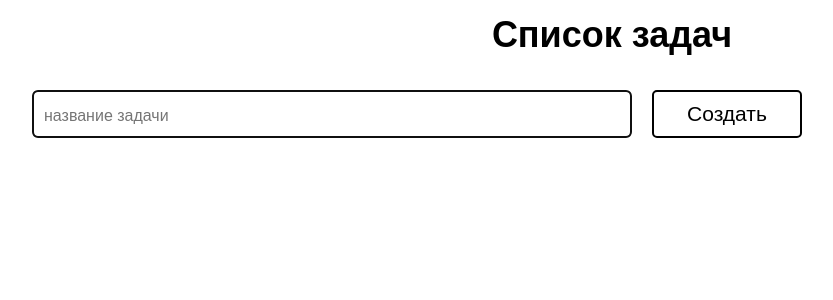
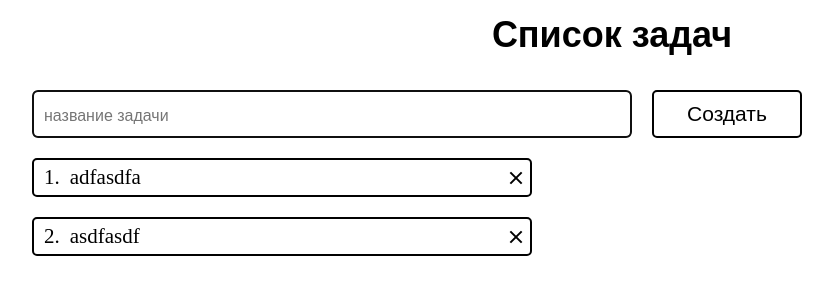
Before and after one commit to alexandershubin/todo, a React (Create React App) app: page / in a window 1280 px wide. Shown: the top 300 px of the page, without its empty margins (28-861 px from the left). Built offline with nearby package versions, Linux system fonts and the light colour scheme; data requests are answered from the project's data file.

Commit message:
master - refactoring

```diff
--- a/db.json
+++ b/db.json
@@ -1,3 +1,14 @@
 {
-  "todos": []
+  "todos": [
+    {
+      "text": "adfasdfa",
+      "done": false,
+      "id": 1
+    },
+    {
+      "text": "asdfasdf",
+      "done": false,
+      "id": 2
+    }
+  ]
 }
--- a/src/components/Todos/TodoList/TodoList.tsx
+++ b/src/components/Todos/TodoList/TodoList.tsx
@@ -1,25 +1,28 @@
-import {TodosItem} from "./TodosItem/TodosItem";
+import { TodosItem } from "./TodosItem/TodosItem";
 import React from "react";
+import { Todo } from "../../../store/types";
 
-interface Item {
-    id: number,
-    text: string
+export interface Items {
+  todos: Todo[];
+  deleteTodosId: any; // ?
 }
 
-export const TodoList = (props: any) => {
-    const {todos, dltTodo} = props;
+export const TodoList = (props: Items) => {
+  const { todos, deleteTodosId } = props;
   return (
     <ul className="todos__list">
-            {todos.map((item: Item, index: number) => {
+      {todos.map((item, index: number) => {
         return (
-                    <TodosItem key={item.id}
+          <TodosItem
+            key={item.id}
             index={index + 1}
-                               todo={item.text}
+            text={item.text}
             id={item.id}
-                               dltTodo={dltTodo}
+            done={item.done}
+            deleteTodosId={deleteTodosId}
           />
-                )
+        );
       })}
     </ul>
-    )
-}
+  );
+};
--- a/src/components/Todos/TodoList/TodosItem/TodosItem.tsx
+++ b/src/components/Todos/TodoList/TodosItem/TodosItem.tsx
@@ -1,13 +1,18 @@
-import {Button} from "../../../Ui/Button";
+import { Button } from "../../../Ui/Button";
+import { Todo } from "../../../../store/types";
 
-export const TodosItem = (props: any) => {
-    const {index, todo, id, dltTodo} = props;
+interface itemProps extends Todo {
+  index: number;
+  deleteTodosId: any;
+}
+export const TodosItem = (props: itemProps) => {
+  const { index, text, id, deleteTodosId } = props;
 
-    return (
-        <li className="todos__item">
-            <span className="todos__num">{index}.</span>
-            <span className="todos__text">{todo}</span>
-            <Button handleClick={() => dltTodo(id)} className="todos__btn"/>
-        </li>
-    )
-}
+  return (
+    <li className="todos__item">
+      <span className="todos__num">{index}.</span>
+      <span className="todos__text">{text}</span>
+      <Button handleClick={() => deleteTodosId(id)} className="todos__btn" />
+    </li>
+  );
+};
--- a/src/components/Todos/Todos.tsx
+++ b/src/components/Todos/Todos.tsx
@@ -1,52 +1,49 @@
-import {TodoInput} from "./TodoInput/TodoInput";
-import {Todo} from "../../store/types";
-import {TodoList} from "./TodoList/TodoList";
-import React, {useEffect, useState} from "react";
-import {useDispatch} from "react-redux";
-import {deleteTodos, fetchTodos, saveTodo} from "../../store/redusers/store";
+import { TodoInput } from "./TodoInput/TodoInput";
+import { Todo } from "../../store/types";
+import { TodoList } from "./TodoList/TodoList";
+import React, { useEffect, useState } from "react";
+import { useDispatch } from "react-redux";
+import { deleteTodos, fetchTodos, saveTodo } from "../../store/redusers/store";
+import "./Todos.scss";
 
-interface TodosProps {
-    todos: Todo[];
+export interface TodosProps {
+  todos: Todo[];
 }
 
-export const Todos = ({todos}: TodosProps) => {
-    const [todo, setTodo] = useState('');
-    const dispatch = useDispatch();
+export const Todos = ({ todos }: TodosProps) => {
+  const [todo, setTodo] = useState("");
+  const dispatch = useDispatch();
 
-    const createTodo = (e: React.ChangeEvent<HTMLInputElement>) => setTodo(e.target.value);
+  useEffect(() => {
+    todoShow();
+  }, [dispatch]);
 
-    const postTodo = (todo: string) => {
-        dispatch(saveTodo(todo));
-    }
+  const createTodo = (e: React.ChangeEvent<HTMLInputElement>) =>
+    setTodo(e.target.value);
 
-    const todoShow = () => {
-        dispatch(fetchTodos());
-    }
+  const postTodo = (todo: string) => {
+    dispatch(saveTodo(todo));
+  };
 
-    const deleteTodosId = (id: number) => {
-        dispatch(deleteTodos(id))
-    }
+  const todoShow = () => {
+    dispatch(fetchTodos());
+  };
 
-    const addTodos = (event: any) => {
-        event.preventDefault();
-        todo.trim() && postTodo(todo)
-        setTodo('');
-    }
+  const deleteTodosId = (id: number) => {
+    dispatch(deleteTodos(id));
+  };
 
-    useEffect(() => {
-        todoShow();
-    }, [dispatch]);
+  const addTodos = (event: React.ChangeEvent<HTMLInputElement>) => {
+    event.preventDefault();
+    todo.trim() && postTodo(todo);
+    setTodo("");
+  };
 
-    return (
-        <div className="todos">
-            <h1 className="title-h1 title-h1--todos">Список задач</h1>
-            <TodoInput todos={todos}
-                       todo={todo}
-                       addTodos={addTodos}
-                       createTodo={createTodo}/>
-            <TodoList todos={todos}
-                      dltTodo={deleteTodosId}
-            />
-        </div>
-    )
-}
+  return (
+    <div className="todos">
+      <h1 className="title-h1 title-h1--todos">Список задач</h1>
+      <TodoInput todo={todo} addTodos={addTodos} createTodo={createTodo} />
+      <TodoList todos={todos} deleteTodosId={deleteTodosId} />
+    </div>
+  );
+};
--- a/src/store/redusers/store.ts
+++ b/src/store/redusers/store.ts
@@ -1,34 +1,34 @@
-import {createSlice, PayloadAction} from '@reduxjs/toolkit';
-import {AppDispatch, AppState} from "./rootReducer";
+import { createSlice, PayloadAction } from "@reduxjs/toolkit";
+import { AppDispatch, AppState } from "./rootReducer";
 import axios from "axios";
-import {Todo} from "../types";
+import { Todo } from "../types";
 
 interface TodosSliceState {
   todos: Todo[];
-    loading: boolean
+  loading: boolean;
 }
 
-const apiUrl: string = 'http://localhost:8000/todos/';
+const apiUrl: string = "http://localhost:8000/todos/";
 
 const initialState: TodosSliceState = {
   todos: [],
-    loading: false
-}
+  loading: false,
+};
 
 export const todosSlice = createSlice({
-    name: 'todos',
+  name: "todos",
   initialState,
   reducers: {
-        addTodo: (state, action: PayloadAction<Todo>) => {
+    setTodo: (state, action: PayloadAction<Todo>) => {
       state.todos.push(action.payload); // пушит todos через пост запрос
     },
 
-        setTodos: (state, action: PayloadAction<Todo[]>) => {
+    getTodos: (state, action: PayloadAction<Todo[]>) => {
       state.todos = action.payload; // получает туду через get
     },
 
     removeTodo: (state, action: PayloadAction<number>) => {
-            state.todos = state.todos.filter(({id}) => id !== action.payload);
+      state.todos = state.todos.filter(({ id }) => id !== action.payload);
     },
 
     setLoading: (state, action: PayloadAction<boolean>) => {
@@ -37,40 +37,40 @@ export const todosSlice = createSlice({
   },
 });
 
-export const selectTodos = (state: AppState) => state.todos.todos;
-export const {addTodo, setTodos, removeTodo, setLoading} = todosSlice.actions;
+export const selectTodos = (state: AppState) => state.todos.todos; // получаю массив из стора прокидываю его в компонент
+export const { setTodo, getTodos, removeTodo, setLoading } = todosSlice.actions;
 
 export const saveTodo = (text: string) => async (dispatch: AppDispatch) => {
   try {
-        const todo = {text, done: false}
-        const response = await axios.post(apiUrl, todo)
-        dispatch(addTodo(response.data))
+    const todo = { text, done: false };
+    const response = await axios.post(apiUrl, todo);
+    dispatch(setTodo(response.data));
   } catch (error) {
     console.error(error);
   }
-
-}
+};
 
 export const fetchTodos = () => async (dispatch: AppDispatch) => {
   try {
     dispatch(setLoading(true));
 
-        const {data} = await axios.get(apiUrl);
+    const { data } = await axios.get(apiUrl);
 
-        dispatch(setTodos(data));
+    dispatch(getTodos(data));
     dispatch(setLoading(false));
-    } catch (err: any) {
+  } catch (error) {
+    console.error(error);
     dispatch(setLoading(false));
   }
-}
+};
 
 export const deleteTodos = (id: number) => async (dispatch: AppDispatch) => {
   try {
     await axios.delete(apiUrl + id, {
-            params: {id}
+      params: { id },
     });
     dispatch(removeTodo(id));
-    } catch (e) {
-        console.error(e);
+  } catch (error) {
+    console.error(error);
   }
-}
+};
--- a/src/store/types.ts
+++ b/src/store/types.ts
@@ -1,5 +1,5 @@
 export interface Todo {
-    id: number
-    text: string
-    done: boolean
+  id: number;
+  text: string;
+  done: boolean;
 }
--- a/src/style/style.scss
+++ b/src/style/style.scss
@@ -1,2 +1 @@
-@import "todos";
 @import "main";
```
Also changed, not shown: src/components/Todos/TodoInput/TodoInput.tsx (+11 -5 lines), src/components/Todos/Todos.scss (renamed from src/style/todos.scss). Lines whose indentation alone changed are shown as unchanged.
